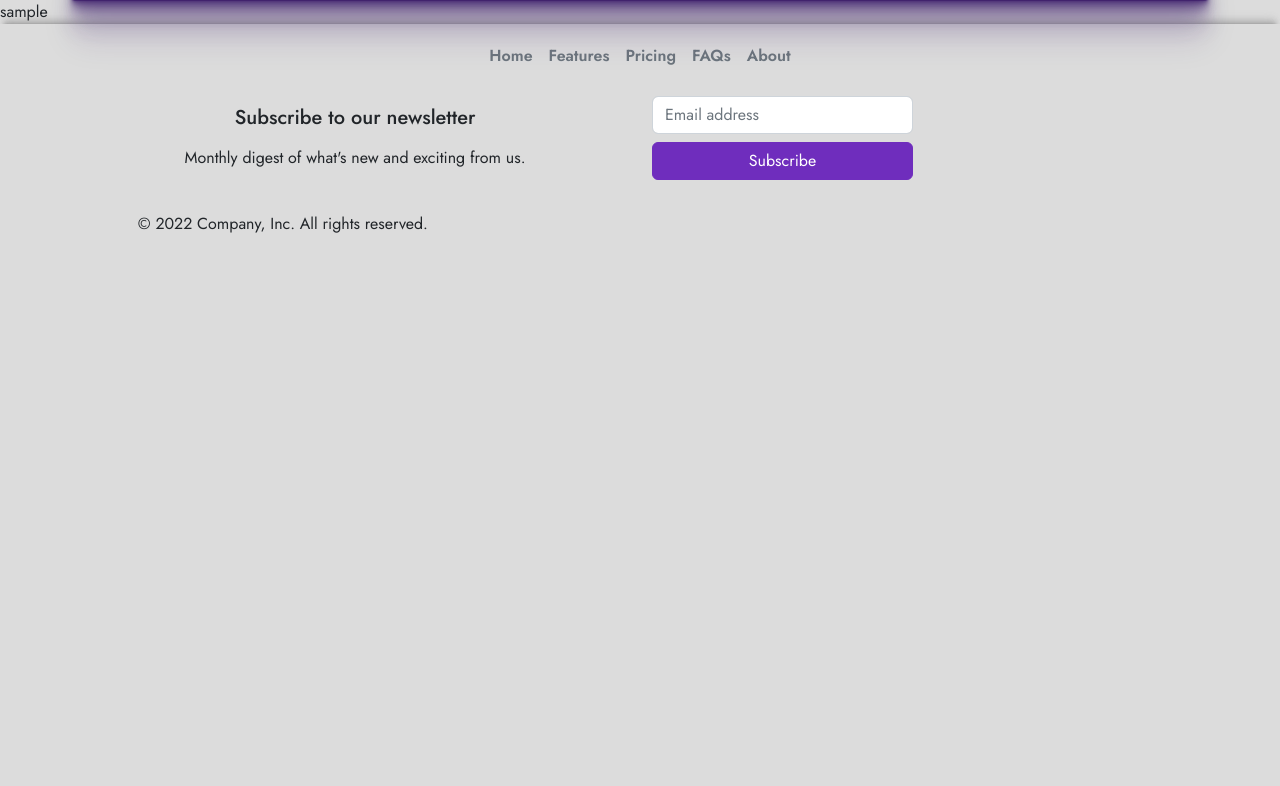
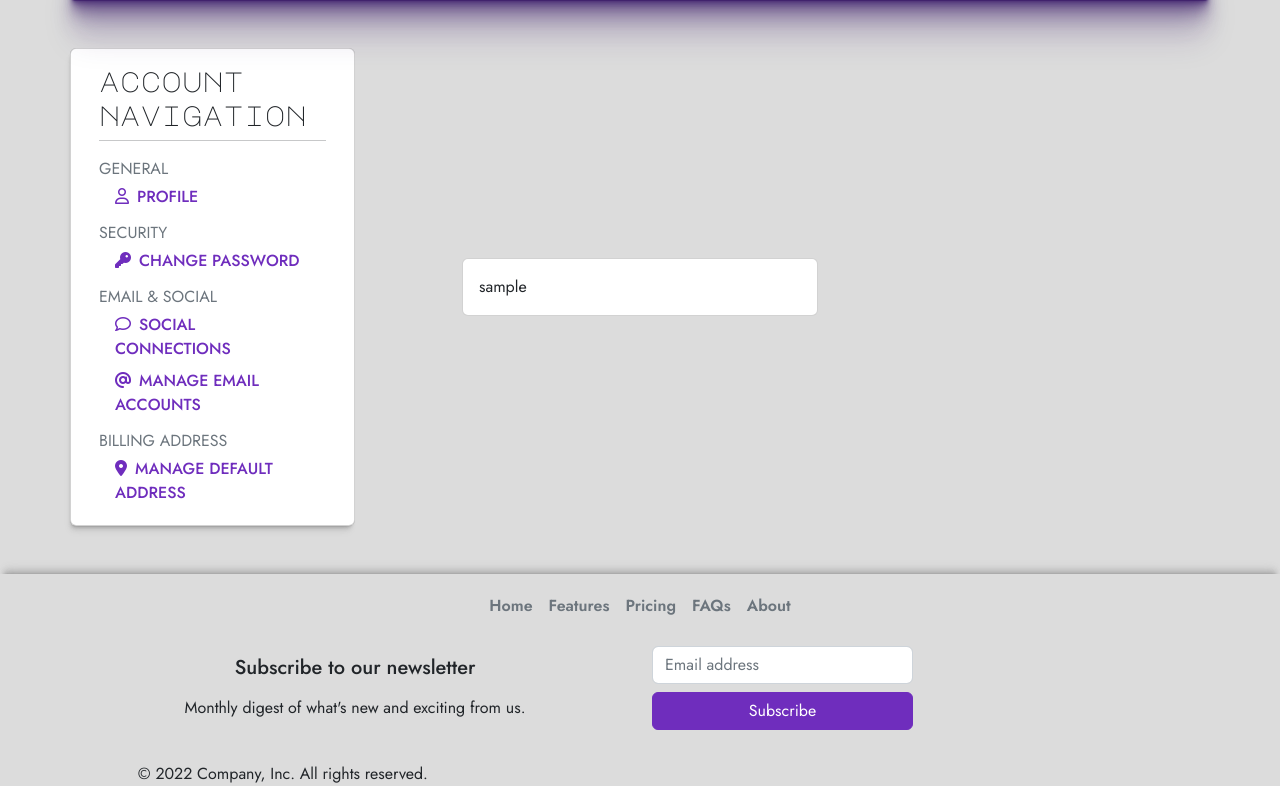
Before and after one commit to NyxHexen/CI_MS4_GB, a Django app: page /myprofile/ in a window 1280 px wide. Shown: the part 106-892 px from the top of the page. Before the commit the page ends 339 px from the top, so only its background shows below. Run offline with Django 4.2, Linux system fonts and the light colour scheme; the visitor is signed in with stand-in values (Sample User, id 1); data comes from the database, SQL or seed files in the repository; data that the repository does not hold is empty; some libraries are stand-ins or nearby versions.

Commit message:
CHANGE: created myprofile base; edited account_nav text content

```diff
--- a/profiles/templates/profiles/index.html
+++ b/profiles/templates/profiles/index.html
@@ -1,6 +1,18 @@
 {% extends '../base.html' %}
 {% load static %}
 
+
 {% block content %}
-{{ profile }}
+<div class="container my-5">
+    <div class="row align-items-center">
+        {% include "../allauth/includes/account_nav.html" %}
+        <div class="col col-sm-10 col-md-6 col-xl-4 offset-xl-1 my-5">
+            <div class="card">
+                <div class="card-body">
+                    {{ profile }}
+                </div>
+            </div>
+        </div>
+    </div>
+</div>
 {% endblock %}
--- a/templates/allauth/includes/account_nav.html
+++ b/templates/allauth/includes/account_nav.html
@@ -21,12 +21,9 @@
         <li class="nav-item">
           <a class="nav-link" href="{% url 'account_email' %}"><i class="fa-solid fa-at me-2"></i>{% trans "MANAGE EMAIL ACCOUNTS" %}</a>
         </li>
-        <li class="pt-2"><span class="text-muted">PAYMENT INFORMATION</span></li>
+        <li class="pt-2"><span class="text-muted">BILLING ADDRESS</span></li>
         <li class="nav-item">
-          <a class="nav-link" href="#"><i class="fa-regular fa-credit-card me-2"></i>{% trans "MANAGE PAYMENT DETAILS" %}</a>
-        </li>
-        <li class="nav-item">
-          <a class="nav-link" href="#"><i class="fa-solid fa-location-dot me-2"></i>{% trans "MANAGE ADDRESSES" %}</a>
+          <a class="nav-link" href="#"><i class="fa-solid fa-location-dot me-2"></i>{% trans "MANAGE DEFAULT ADDRESS" %}</a>
         </li>
       </ul>
 </div>
```
